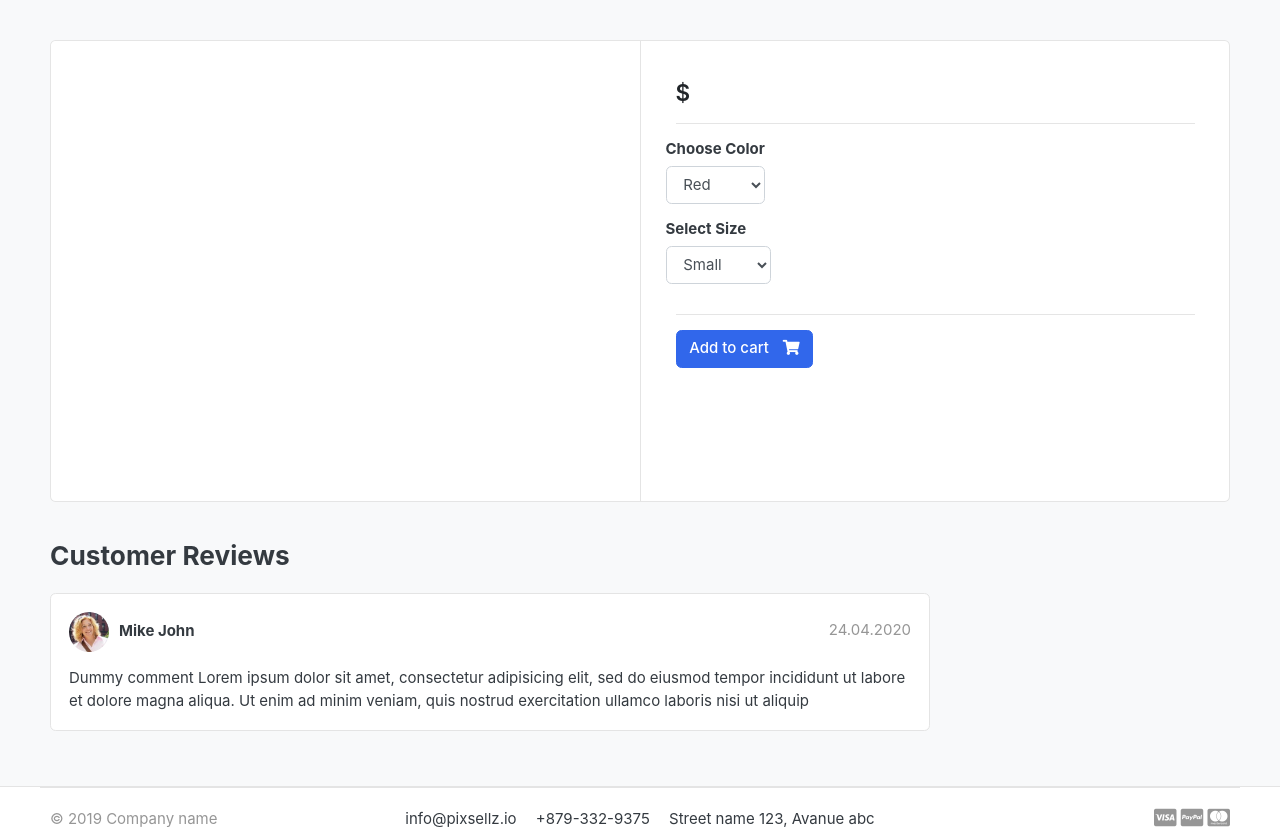
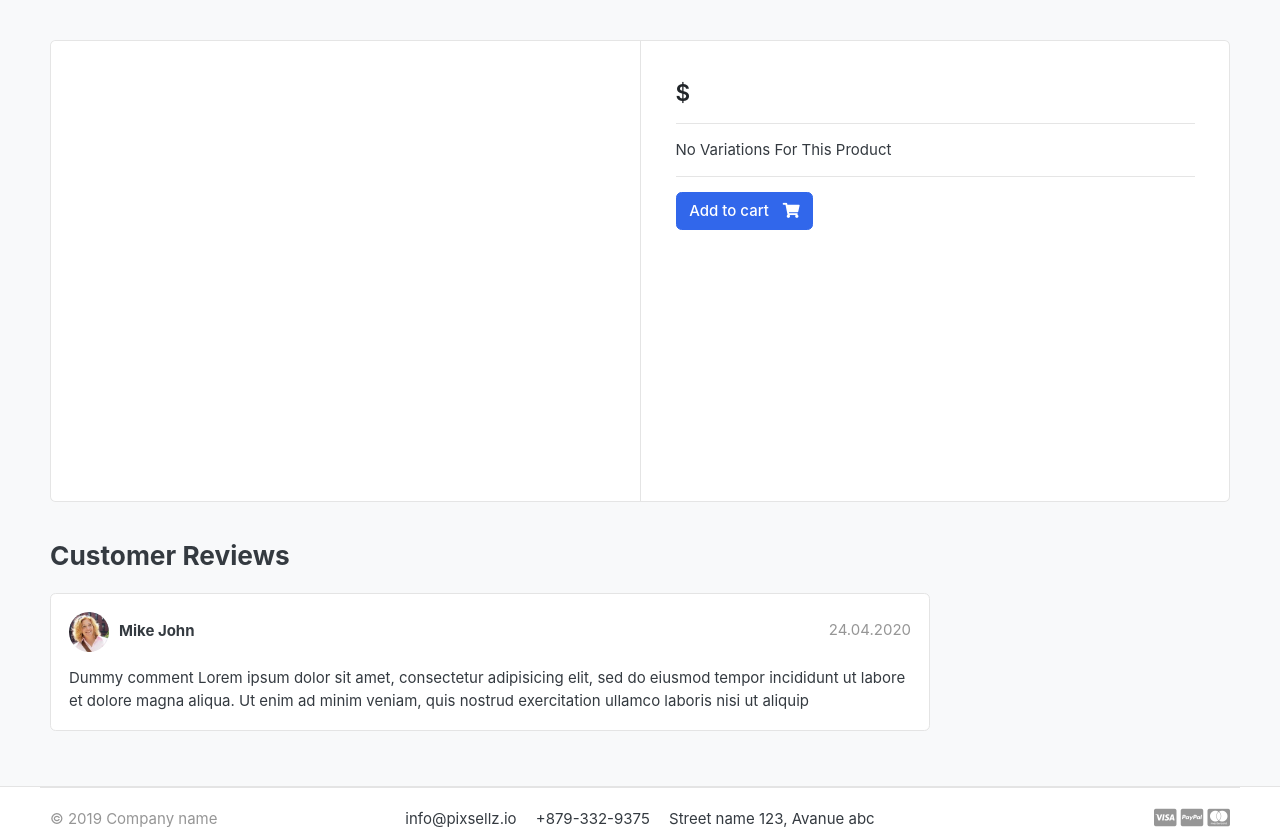
Before and after one commit to splinter-NGoH/dj-ecommerence, a Django app: template templates/store/product_detail.html in a window 1280 px wide. Shown: the part 118-945 px from the top of the page. Run offline with Django 3.2, Linux system fonts and the light colour scheme; the template is opened without the code that fills it, so the values that code supplies are empty; some libraries are stand-ins or nearby versions; some web fonts are replaced.

Commit message:
store and carts

```diff
--- a/carts/urls.py
+++ b/carts/urls.py
@@ -5,7 +5,7 @@ from . import views
 urlpatterns = [
     path('', views.cart, name='cart'),
     path('add_cart/<int:product_id>/',views.add_to_cart, name='add_cart'),
-    path('remove_cart/<int:product_id>/',views.remove_cart, name='remove_cart'),
-    path('remove_cart_item/<int:product_id>/',views.remove_cart_item, name='remove_cart_item'),
+    path('remove_cart/<int:product_id>/<int:cart_item_id>/',views.remove_cart, name='remove_cart'),
+    path('remove_cart_item/<int:product_id>/<int:cart_item_id>/',views.remove_cart_item, name='remove_cart_item'),
 
 ]
--- a/carts/views.py
+++ b/carts/views.py
@@ -1,6 +1,7 @@
 from django.core.exceptions import ObjectDoesNotExist
+from django.db.models.deletion import PROTECT
 from carts.models import Cart, Cart_Item
-from store.models import Products
+from store.models import Products, Variation
 from django.shortcuts import get_object_or_404, redirect, render
 
 # Create your views here.
@@ -11,9 +12,19 @@ def _cart_id (request):
     return cart
 
 def add_to_cart(request, product_id):
-    color = request.GET['color']
-    size = request.GET['size']
     product = Products.objects.get(id=product_id)
+    product_variation = []
+    if request.method == 'POST':
+        for item in request.POST:
+            key = item
+            value = request.POST[key]
+
+            try:
+                variation = Variation.objects.get(product=product ,variation_category__iexact=key, variation_value__iexact=value)
+                product_variation.append(variation)
+            except:
+                pass
+
     try:
         cart = Cart.objects.get(cart_id=_cart_id(request))
 
@@ -22,19 +33,29 @@ def add_to_cart(request, product_id):
         cart.save()
 
     try:
-        cart_item = Cart_Item.objects.get(product = product, cart = cart)
-        cart_item.quantity += 1
+        cart_item = Cart_Item.objects.create(product = product, quantity = 1, cart = cart)
+        if len(product_variation) > 0:
+            cart_item.variations.clear()
+            for item in product_variation:
+                cart_item.variations.add(item)
+
+        # cart_item.quantity += 1
         cart_item.save()
     except Cart_Item.DoesNotExist:
         cart_item = Cart_Item.objects.create(product=product,quantity=1, cart=cart)
+        if len(product_variation) > 0:
+            for item in product_variation:
+                cart_item.variations.add(item)
         cart_item.save()
+
+
     return redirect('cart')
 
 
-def remove_cart (request, product_id):
+def remove_cart (request, product_id, cart_item_id):
     cart = Cart.objects.get(cart_id=_cart_id(request))
     product = get_object_or_404(Products, id=product_id)
-    cart_item = Cart_Item.objects.get(product=product, cart=cart)
+    cart_item = Cart_Item.objects.get(product=product, cart=cart, id=cart_item_id)
     if cart_item.quantity > 1:
         cart_item.quantity -= 1
         cart_item.save()
@@ -43,12 +64,12 @@ def remove_cart (request, product_id):
     return redirect('cart')
 
 
-def remove_cart_item (request, product_id):
+def remove_cart_item (request, product_id, cart_item_id):
     cart = Cart.objects.get(cart_id=_cart_id(request))
     product = get_object_or_404(Products, id=product_id)
-    cart_item = Cart_Item.objects.get(cart=cart, product=product)
+    cart_item = Cart_Item.objects.get(cart=cart, product=product, id=cart_item_id)
+    cart_item.delete()
 
-    cart_item.delete()
 
     return redirect('cart')
 
--- a/templates/store/product_detail.html
+++ b/templates/store/product_detail.html
@@ -19,7 +19,8 @@
 		<main class="col-md-6 border-left">
 
 
-<form action="{% url 'add_cart' single_product.id	 %}" methode="GET">
+<form action="{% url 'add_cart' single_product.id %}" method="POST">
+			{% csrf_token %}
 			<article class="content-body">
 
 			<h2 class="title">{{single_product.product_name}}</h2>
@@ -32,37 +33,39 @@
 
 
 			<hr>
+			{% if single_product.variationfield %}
 				<div class="row">
 					<div class="item-option-select">
 									<h6>Choose Color</h6>
-						<select name="color" class="form-control">
-							<option value="red">Red</option>
-							<option value="yellow">Yellow</option>
-							<option value="green">Green</option>
+									<select name="color" class="form-control" required>
+										<option value="" disabled selected>Select</option>
+										{% for i in single_product.variation_set.colors %}
+										<option value="{{ i.variation_value | lower }}">{{ i.variation_value | capfirst }}</option>
+										{% endfor %}
 									</select>
 								</div>
 				</div> <!-- row.// -->
 				<div class="row">
 					<div class="item-option-select">
 									<h6>Select Size</h6>
-					<select name="size" class="form-control">
-						<option value="Small" class="form-control">Small</option>
-						<option value="Medium" class="form-control">Medium</option>
-						<option value="Large" class="form-control">Large</option>
+									<select name="size" class="form-control" required>
+										<option value="" disabled selected>Select</option>
+										{% for i in single_product.variation_set.sizes %}
+										<option value="{{ i.variation_value | lower }}">{{ i.variation_value | capfirst }}</option>
+										{% endfor %}
 									</select>
 								</div>
 				</div> <!-- row.// -->
+				{% else %}
+					<span class="text">No Variations For This Product</span>
+				{% endif %}
 				<hr>
 				{% if single_product.stock <= 0 %}
 					<span class="text">Out Of Stock</span>
 				{% else %}
-					{% if in_cart %}
-						<a href="#" class="btn  btn-success"> <span class="text">Added to cart</span> <i class="fas fa-check"></i>  </a>
-						<a href="{% url 'cart' %}" class="btn  btn-outline-primary"> <span class="text">View cart</span> <i class="fas fa-eye"></i>  </a>
-					{% else %}
 						<button type="submit" class="btn  btn-primary"> <span class="text">Add to cart</span> <i class="fas fa-shopping-cart"></i>  </button>
 				{% endif %}
-				{% endif %}
+
 			</article> <!-- product-info-aside .// -->
 </form>
 
```
Also changed, not shown: carts/admin.py (+7 -3 lines), carts/models.py (+5 -4 lines), store/admin.py (+6 -2 lines), store/models.py (+25 -0 lines), templates/store/cart.html (+10 -3 lines), carts/migrations/0003_cart_item_variations.py (added), store/migrations/0003_variations.py (added), store/migrations/0004_auto_20210809_1510.py (added), store/migrations/0005_products_variationfield.py (added). Lines whose indentation alone changed are shown as unchanged.
